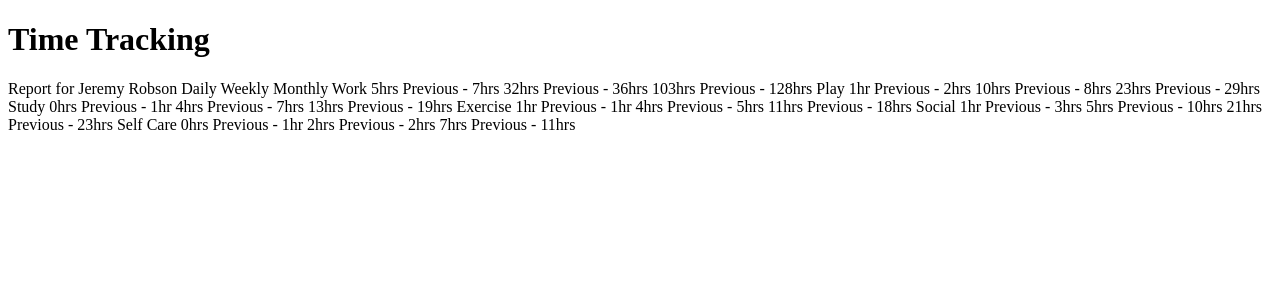
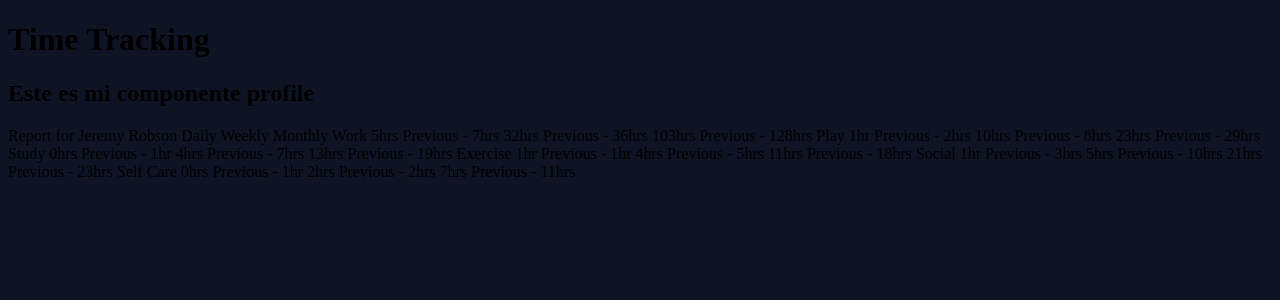
Before and after one commit to yulianasep/time-tracking, a Vue app: page / in a window 1280 px wide. Shown: the top 300 px of the page. Built offline with nearby package versions, Linux system fonts and the light colour scheme.

Commit message:
style: define variables and conect style sheet

```diff
--- a/src/App.vue
+++ b/src/App.vue
@@ -1,9 +1,15 @@
 <script setup>
+import HomeView from './views/HomeView.vue';
+import './assets/CSS/main.css'
 </script>
 
 <template>
   <h1>Time Tracking</h1>
+  <HomeView/>
 </template>
 
-<style scoped>
+<style>
+  body{
+      background-color: var(--Very-dark-blue);
+  }
 </style>
--- /dev/null
+++ b/src/assets/CSS/main.css
@@ -0,0 +1,17 @@
+:root{
+
+--Blue: hsl(246, 80%, 60%);
+
+--Light-red: hsl(15, 100%, 70%);
+--Soft-blue: hsl(195, 74%, 62%);
+--Light-red: hsl(348, 100%, 68%);
+--Lime-green: hsl(145, 58%, 55%);
+--Violet: hsl(264, 64%, 52%);
+--Soft-orange: hsl(43, 84%, 65%);
+
+--Very-dark-blue: hsl(226, 43%, 10%);
+--Dark-blue: hsl(235, 46%, 20%);
+--Desaturated-blue: hsl(235, 45%, 61%);
+--Pale-Blue: hsl(236, 100%, 87%);
+
+}
```
